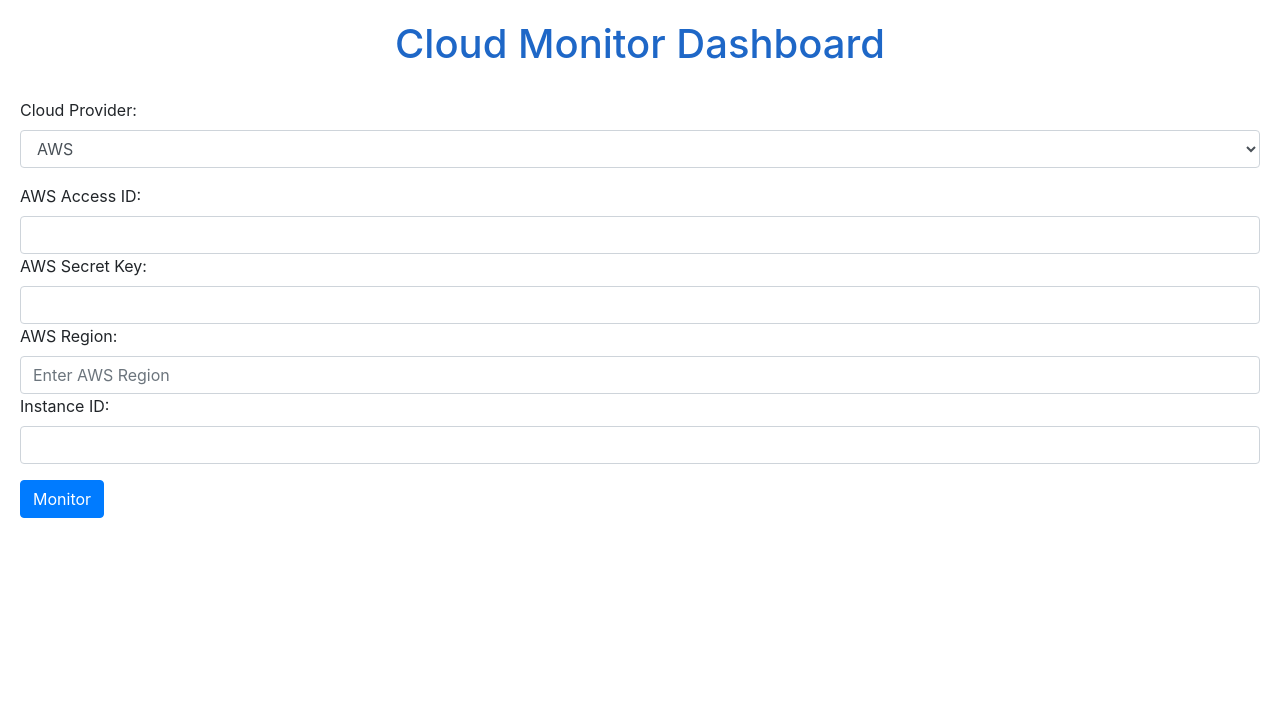
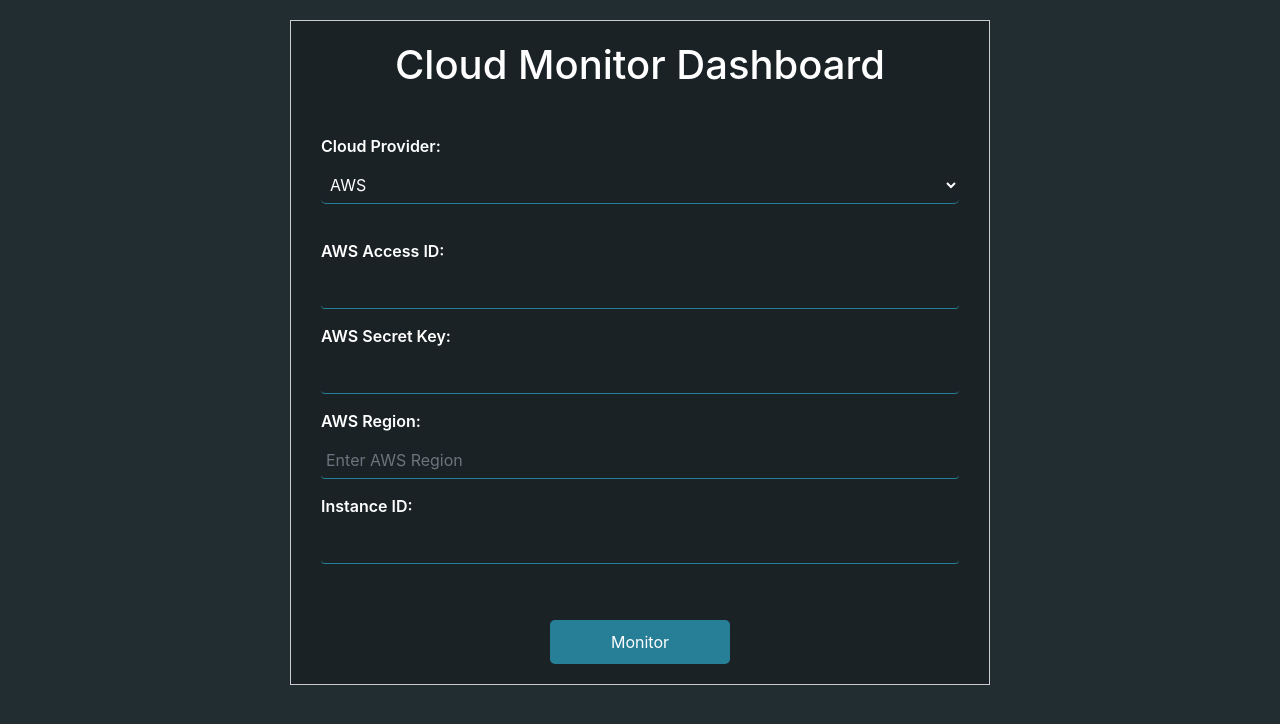
Before and after one commit to roopesh-kumar-sharma/Cloud2monitor, a Flask app: page / in a window 1280 px wide. Shown: the top 724 px of the page. Run offline with Flask 3, Linux system fonts and the light colour scheme; some libraries are stand-ins or nearby versions.

Commit message:
this is aws and azure code.

```diff
--- a/app.py
+++ b/app.py
@@ -2,6 +2,13 @@
 import os
 import boto3
 from datetime import datetime, timedelta, timezone
+import datetime
+import time
+from azure.identity import ClientSecretCredential
+from azure.mgmt.compute import ComputeManagementClient
+from azure.mgmt.monitor import MonitorManagementClient
+from azure.mgmt.monitor.models import Metric
+from azure.mgmt.network import NetworkManagementClient
 
 app = Flask(__name__)
 secret_key = os.urandom(24)
@@ -33,6 +40,19 @@
                 return jsonify({'error': 'Failed to retrieve instance details'}), 500
         else:
             return jsonify({'error': 'Invalid input for AWS'}), 400
+    elif cloud_provider=="azure":
+          azure_subscription_id= request.form.get('azure_subscription_id', '')
+          azure_clinet_id= request.form.get('azure_clinet_id', '')
+          azure_clinet_secret= request.form.get('azure_clinet_secret', '')
+          azure_tenant_id= request.form.get('azure_tenant_id', '')
+          azure_vm_name= request.form.get('azure_vm_name', '')
+          azure_resource_group= request.form.get('azure_resource_group', '')
+
+          if azure_subscription_id and azure_clinet_id and azure_clinet_secret and azure_tenant_id and azure_vm_name and azure_resource_group:
+            cpu_usage, memory_usage_mb = get_azure_metric(azure_tenant_id,azure_clinet_id,azure_clinet_secret,azure_subscription_id,azure_resource_group,azure_vm_name)
+            return jsonify(cpu_usage, memory_usage_mb)
+
+
     else:
         return jsonify({'error': 'Invalid cloud provider'}), 400
 
@@ -132,5 +152,85 @@
         print(f"Error fetching memory utilization: {e}")
         return None
 
+def get_azure_metric(tenant_id,
+client_id,
+client_secret,
+subscription_id,
+resource_group_name,
+vm_name):
+
+# Authenticate with Azure
+    credential = ClientSecretCredential(tenant_id, client_id, client_secret)
+
+# Initialize the ComputeManagementClient
+
+    compute_client = ComputeManagementClient(credential, subscription_id)
+
+# Initialize the MonitorManagementClient
+    monitor_client = MonitorManagementClient(credential, subscription_id)
+
+    # Initialize the NetworkManagementClient
+    network_client = NetworkManagementClient(credential, subscription_id)
+
+    # Fetch VM details
+    vm = compute_client.virtual_machines.get(resource_group_name, vm_name)
+
+    # Fetch the network interface associated with the VM
+    nic_id = vm.network_profile.network_interfaces[0].id
+    nic_name = nic_id.split('/')[-1]
+    nic = network_client.network_interfaces.get(resource_group_name, nic_name)
+
+    # Fetch the public IP address associated with the network interface
+    public_ip_id = nic.ip_configurations[0].public_ip_address.id
+    public_ip_name = public_ip_id.split('/')[-1]
+    public_ip = network_client.public_ip_addresses.get(resource_group_name, public_ip_name)
+
+    # Print the VM name and its public IP address
+    print(f"VM Name: {vm_name}")
+    print(f"Public IP: {public_ip.ip_address}")
+
+    # Continuously monitor CPU and memory metrics in real-time
+    while True:
+        # Fetch CPU and memory metrics
+        metric_definitions = monitor_client.metric_definitions.list(resource_uri=vm.id)
+        cpu_metric = next((m for m in metric_definitions if m.name.value == 'Percentage CPU'), None)
+        memory_metric = next((m for m in metric_definitions if m.name.value == 'Available Memory Bytes'), None)
+
+        if cpu_metric and memory_metric:
+            # Correctly format the timespan
+            end_time = datetime.datetime.utcnow().isoformat()
+            start_time = (datetime.datetime.utcnow() - datetime.timedelta(minutes=5)).isoformat()  # Fetch metrics for the last 5 minutes
+            timespan = f"{start_time}/{end_time}"
+
+            cpu_metrics = monitor_client.metrics.list(
+                resource_uri=vm.id,
+                metricnames=cpu_metric.name.value,
+                timespan=timespan,
+                interval='PT1M',  # Fetch metrics at 1-minute intervals
+                aggregation='Average'
+            )
+            memory_metrics = monitor_client.metrics.list(
+                resource_uri=vm.id,
+                metricnames=memory_metric.name.value,
+                timespan=timespan,
+                interval='PT1M',  # Fetch metrics at 1-minute intervals
+                aggregation='Average'
+            )
+
+            cpu_usage = cpu_metrics.value[0].timeseries[0].data[0].average
+            memory_usage_bytes = memory_metrics.value[0].timeseries[0].data[0].average
+
+            # Convert memory usage to megabytes
+            memory_usage_mb = memory_usage_bytes / (1024 * 1024)
+            return cpu_usage, memory_usage_mb
+            # # Print the CPU and memory usage metrics
+            # print(f"CPU Usage: {cpu_usage:.2f}%")
+            # print(f"Memory Usage: {memory_usage_mb:.2f} MB")
+        else:
+            print("Metrics not found")
+
+        # Wait for 1 minute before fetching metrics again
+        time.sleep(60)
+
 if __name__ == '__main__':
     app.run(debug=True)
--- a/templates/dashboard.html
+++ b/templates/dashboard.html
@@ -1,13 +1,18 @@
 <!-- templates/dashboard.html -->
-
 <!DOCTYPE html>
 <html lang="en">
   <head>
-    <meta charset="UTF-8">
-    <meta name="viewport" content="width=device-width, initial-scale=1.0">
+    <meta charset="UTF-8" />
+    <meta name="viewport" content="width=device-width, initial-scale=1.0" />
     <title>Cloud Monitor Dashboard</title>
-    <link rel="stylesheet" href="https://stackpath.bootstrapcdn.com/bootstrap/4.5.2/css/bootstrap.min.css">
-    <link rel="stylesheet" href="https://cdn.jsdelivr.net/npm/apexcharts@3.30.0/dist/apexcharts.min.css">
+    <link
+      rel="stylesheet"
+      href="https://stackpath.bootstrapcdn.com/bootstrap/4.5.2/css/bootstrap.min.css"
+    />
+    <link
+      rel="stylesheet"
+      href="https://cdn.jsdelivr.net/npm/apexcharts@3.30.0/dist/apexcharts.min.css"
+    />
     <script src="https://code.jquery.com/jquery-3.5.1.slim.min.js"></script>
     <script src="https://cdn.jsdelivr.net/npm/@popperjs/core@2.11.6/dist/umd/popper.min.js"></script>
     <script src="https://stackpath.bootstrapcdn.com/bootstrap/4.5.2/js/bootstrap.min.js"></script>
@@ -15,63 +20,235 @@
     <style>
       body {
         padding: 20px;
+        display: flex;
+        justify-content: center;
+        align-items: center;
       }
       h1 {
         color: #1e67c7;
         margin-bottom: 30px;
         text-decoration: dashed;
       }
+      .monitor-form {
+        display: flex;
+        height: fit-content;
+        padding: 20px;
+      }
+      .form-container {
+        display: flex;
+        flex-direction: column;
+        align-items: center;
+        justify-items: center;
+        border: 1px solid #ccc;
+        padding: 20px;
+        background-color: #1a2226;
+        width: 700px;
+      }
+      .fullflex {
+        width: 100%;
+        display: flex;
+        align-items: start;
+        justify-content: space-between;
+        margin-bottom: 10px;
+        flex-direction: column;
+        color: white;
+        font-size: 16px;
+        font-weight: 400;
+        margin-top: 15px;
+      }
+      .form-group {
+        width: 100%;
+        padding: 10px;
+      }
+      .fullflex input {
+        width: 100%;
+        padding: 5px;
+        border-bottom: 1px solid #267e97;
+        border-top: none;
+        border-left: none;
+        border-right: none;
+        background-color: #1a2226;
+        color: white;
+      }
+      .fullflex input:focus {
+        outline: none;
+        background-color: #1a2226;
+        color: white;
+      }
+      .fullflex select {
+        width: 100%;
+        padding: 5px;
+        border-radius: 5px;
+        border-bottom: 1px solid #267e97;
+        border-top: none;
+        border-left: none;
+        border-right: none;
+        background-color: #1a2226;
+        color: white;
+      }
+      .fullflex label {
+        font-weight: 600;
+      }
+      .c-button {
+        background-color: #267e97;
+        color: white;
+        padding: 10px 20px;
+        border: none;
+        border-radius: 5px;
+        width: 180px;
+        cursor: pointer;
+        margin-top: 20px;
+        float: right;
+      }
+      .c-button:hover {
+        transform: scale(1.1);
+      }
+      .monitor-container {
+        display: none;
+        flex-direction: column;
+        width: 500px;
+        padding: 20px;
+        background-color: #1a2226;
+        color: white;
+        margin-top: 20px;
+      }
+      .btn-container {
+        display: flex;
+        justify-content: space-between;
+        margin-bottom: 20px;
+        gap: 10px;
+      }
     </style>
-
   </head>
-<body>
-    <h1 align="center">Cloud Monitor Dashboard</h1>
-
-    <form id="monitor-form" target="_blank">
-        <div class="form-group">
+  <body style="background-color: #222d32">
+    <form
+      id="monitor-form"
+      class="form-container"
+      target="_blank"
+      style="
+        display: flex;
+        flex-direction: column;
+        align-items: center;
+        justify-items: center;
+      "
+    >
+      <h1 align="center" style="color: white">Cloud Monitor Dashboard</h1>
+      <div class="fullflex" style="padding: 0px 10px">
         <label for="cloud_provider">Cloud Provider:</label>
-            <select id="cloud_provider" name="cloud_provider" class="form-control" required>
+        <select
+          id="cloud_provider"
+          name="cloud_provider"
+          class="form-control"
+          required
+        >
           <option value="aws">AWS</option>
           <option value="azure">Azure</option>
           <option value="gcp">GCP</option>
         </select>
       </div>
-
       <div class="form-group" id="aws-fields">
+        <div class="fullflex">
           <label for="aws_access_key">AWS Access ID:</label>
-            <input type="text" id="aws_access_key" name="aws_access_key" class="form-control" required>
-
+          <input
+            type="text"
+            id="aws_access_key"
+            name="aws_access_key"
+            class="form-control"
+            required
+          />
+        </div>
+        <div class="fullflex">
           <label for="aws_secret_key">AWS Secret Key:</label>
-            <input type="text" id="aws_secret_key" name="aws_secret_key" class="form-control" required>
-
+          <input
+            type="text"
+            id="aws_secret_key"
+            name="aws_secret_key"
+            class="form-control"
+            required
+          />
+        </div>
+        <div class="fullflex">
           <label for="aws_region">AWS Region:</label>
-            <input type="text" id="aws_region" name="aws_region" class="form-control" placeholder="Enter AWS Region" required>
-
+          <input
+            type="text"
+            id="aws_region"
+            name="aws_region"
+            class="form-control"
+            placeholder="Enter AWS Region"
+            required
+          />
+        </div>
+        <div class="fullflex">
           <label for="instance_id">Instance ID:</label>
-            <input type="text" id="instance_id" name="instance_id" class="form-control" required>
+          <input
+            type="text"
+            id="instance_id"
+            name="instance_id"
+            class="form-control"
+            required
+          />
+        </div>
       </div>
 
-        <div class="form-group" id="azure-fields" style="display: none;">
-            <label for="azure_vm_id">Azure VM ID:</label>
-            <input type="text" id="azure_vm_id" name="azure_vm_id" class="form-control">
+      <div class="form-group" id="azure-fields" style="display: none">
+        <div class="fullflex">
+            <div class="fullflex">
+                <label for="azure_subscription_id">Azure Subscription ID :</label>
+                <input type="text" id="azure_subscription_id" name="azure_subscription_id" class="form-control" placeholder="Enter Azure Subscription ID">
 
-            <label for="azure_region">Azure Region:</label>
-            <input type="text" id="azure_region" name="azure_region" class="form-control" placeholder="Enter Azure Region">
+                <label for="azure_clinet_id">Azure Client ID  :</label>
+                <input type="text" id="azure_clinet_id" name="azure_clinet_id" class="form-control" placeholder="Enter Azure Client ID">
+
+                <label for="azure_clinet_secret">Azure Client Secret :</label>
+                <input type="text" id="azure_clinet_secret" name="azure_clinet_secret" class="form-control" placeholder="Enter Azure Client Secret">
+
+                <label for="azure_tenant_id">Azure Tenant ID :</label>
+                <input type="text" id="azure_tenant_id" name="azure_tenant_id" class="form-control" placeholder="Enter Azure Tenant ID">
+
+                <label for="azure_vm_name">Azure VM Name:</label>
+                <input type="text" id="azure_vm_name" name="azure_vm_name" class="form-control" placeholder="">
+
+                <label for="azure_resource_group">Azure Resource Group:</label>
+                <input type="text" id="azure_resource_group" name="azure_resource_group" class="form-control" placeholder="">
+            </div>
         </div>
 
-        <div class="form-group" id="gcp-fields" style="display: none;">
+
+
+      </div>
+
+      <div class="form-group" id="gcp-fields" style="display: none">
         <label for="gcp_project_id">GCP Project ID:</label>
-            <input type="text" id="gcp_project_id" name="gcp_project_id" class="form-control">
+        <input
+          type="text"
+          id="gcp_project_id"
+          name="gcp_project_id"
+          class="form-control"
+        />
 
         <label for="gcp_instance_id">GCP Instance ID:</label>
-            <input type="text" id="gcp_instance_id" name="gcp_instance_id" class="form-control">
+        <input
+          type="text"
+          id="gcp_instance_id"
+          name="gcp_instance_id"
+          class="form-control"
+        />
       </div>
 
-        <button type="button" onclick="monitor_instance()" class="btn btn-primary">Monitor</button>
+      <button type="button" onclick="monitor_instance()" class="c-button">
+        Monitor
+      </button>
     </form>
-
+    <div class="monitor-container" id="monitor-containerid">
+      <div class="btn-container">
+        <button class="c-button" type="button" onclick="go_back()">
+          Go Back
+        </button>
+        <button class="c-button">Compare Metric</button>
+      </div>
       <div id="monitor-results" class="mt-4">
         <!-- Real-time monitoring results will be displayed here -->
+      </div>
     </div>
 
     <div id="chart"></div>
@@ -81,43 +258,64 @@
     <script src="https://cdn.jsdelivr.net/npm/apexcharts@3.30.0/dist/apexcharts.min.js"></script>
     <script>
       let intervalId;
-
+      let goback=false;
       function monitor_instance() {
-            const form = document.getElementById('monitor-form');
-            const cloudProvider = form.elements['cloud_provider'].value;
+        clearInterval(intervalId);
+        const form = document.getElementById("monitor-form");
+        const cloudProvider = form.elements["cloud_provider"].value;
         const formData = new FormData();
 
         // Add common fields to formData
-            formData.append('cloud_provider', cloudProvider);
-            formData.append('instance_id', form.elements['instance_id'].value);
+        formData.append("cloud_provider", cloudProvider);
 
         // Add cloud provider-specific fields to formData
-            if (cloudProvider === 'aws') {
-                formData.append('aws_access_key', form.elements['aws_access_key'].value);
-                formData.append('aws_secret_key', form.elements['aws_secret_key'].value);
-                formData.append('aws_region', form.elements['aws_region'].value);
-            } else if (cloudProvider === 'azure') {
-                formData.append('azure_vm_id', form.elements['azure_vm_id'].value);
-                formData.append('azure_region', form.elements['azure_region'].value);
-            } else if (cloudProvider === 'gcp') {
-                formData.append('gcp_project_id', form.elements['gcp_project_id'].value);
-                formData.append('gcp_instance_id', form.elements['gcp_instance_id'].value);
+        if (cloudProvider === "aws") {
+            formData.append("instance_id", form.elements["instance_id"].value);
+          formData.append(
+            "aws_access_key",
+            form.elements["aws_access_key"].value
+          );
+          formData.append(
+            "aws_secret_key",
+            form.elements["aws_secret_key"].value
+          );
+          formData.append("aws_region", form.elements["aws_region"].value);
+        } else if (cloudProvider === "azure") {
+          formData.append("azure_subscription_id", form.elements["azure_subscription_id"].value);
+          formData.append("azure_clinet_id", form.elements["azure_clinet_id"].value);
+          formData.append("azure_clinet_secret", form.elements["azure_clinet_secret"].value);
+          formData.append("azure_tenant_id", form.elements["azure_tenant_id"].value);
+          formData.append("azure_vm_name", form.elements["azure_vm_name"].value);
+          formData.append("azure_resource_group", form.elements["azure_resource_group"].value);
+        } else if (cloudProvider === "gcp") {
+          formData.append(
+            "gcp_project_id",
+            form.elements["gcp_project_id"].value
+          );
+          formData.append(
+            "gcp_instance_id",
+            form.elements["gcp_instance_id"].value
+          );
         }
+        const updateIntervalSeconds = 5;
 
-            const updateIntervalSeconds = 5;
 
         if (intervalId) {
           clearInterval(intervalId);
+
         }
+        console.log(goback, intervalId)
 
         intervalId = setInterval(() => {
-                fetch('/monitor', {
-                    method: 'POST',
-                    body: formData
+          fetch("/monitor", {
+            method: "POST",
+            body: formData,
           })
-                .then(response => response.json())
-                .then(data => {
-                    const resultsDiv = document.getElementById('monitor-results');
+            .then((response) => response.json())
+            .then((data) => {
+                document.getElementById("monitor-form").style.display="none";
+                document.getElementById("monitor-containerid").style.display = "flex";
+              const resultsDiv = document.getElementById("monitor-results");
               resultsDiv.innerHTML = `
                         <p>Instance ID: ${data.instance_id}</p>
                         <p>Uptime: ${data.uptime}</p>
@@ -128,62 +326,74 @@
 
               // Display CPU metric in a chart
               displayCpuChart(data.cpu_utilization);
+            })
+            .catch((error) => {
+              console.error("Error:", error);
+            });
+        }, updateIntervalSeconds * 1000);
 
-                })
-                .catch(error => {
-                    console.error('Error:', error);
-                });
-
-            }, updateIntervalSeconds * 1000);
       }
 
       function displayCpuChart(cpuUtilization) {
         const options = {
           chart: {
-                type: 'line', // Change type to line
-                height: '300', // Set the height of the chart
-                width: '500',  // Set the width of the chart
+            type: "line", // Change type to line
+            height: "300", // Set the height of the chart
+            width: "500", // Set the width of the chart
           },
-            series: [{
-                name: 'CPU Utilization',
-                data: [cpuUtilization.replace('%', '')], // Convert CPU utilization to numeric value
-            }],
+          series: [
+            {
+              name: "CPU Utilization",
+              data: [cpuUtilization.replace("%", "")], // Convert CPU utilization to numeric value
+            },
+          ],
           xaxis: {
-                categories: ['Current'], // Set x-axis categories, e.g., "Current"
+            categories: ["Current"], // Set x-axis categories, e.g., "Current"
           },
           yaxis: {
             title: {
-                    text: 'CPU Utilization (%)' // Set y-axis title
-                }
+              text: "CPU Utilization (%)", // Set y-axis title
+            },
           },
         };
 
-        const chart = new ApexCharts(document.getElementById('chart'), options);
+        const chart = new ApexCharts(document.getElementById("chart"), options);
         chart.render();
       }
 
+      function go_back() {
+        clearInterval(intervalId);
+        intervalId=null;
+        document.getElementById("monitor-form").reset();
+        document.getElementById("monitor-form").style.display="flex";
+        document.getElementById("monitor-containerid").style.display = "none";
+        // document.getElementById("monitor-results").style.display="none";
+      }
+
       // Show/hide specific fields based on selection
-        document.getElementById('cloud_provider').addEventListener('change', function() {
-            const awsFields = document.getElementById('aws-fields');
-            const azureFields = document.getElementById('azure-fields');
-            const gcpFields = document.getElementById('gcp-fields');
+      document
+        .getElementById("cloud_provider")
+        .addEventListener("change", function () {
+          const awsFields = document.getElementById("aws-fields");
+          const azureFields = document.getElementById("azure-fields");
+          const gcpFields = document.getElementById("gcp-fields");
 
-            if (this.value === 'aws') {
-                awsFields.style.display = 'block';
-                azureFields.style.display = 'none';
-                gcpFields.style.display = 'none';
-            } else if (this.value === 'azure') {
-                awsFields.style.display = 'none';
-                azureFields.style.display = 'block';
-                gcpFields.style.display = 'none';
-            } else if (this.value === 'gcp') {
-                awsFields.style.display = 'none';
-                azureFields.style.display = 'none';
-                gcpFields.style.display = 'block';
+          if (this.value === "aws") {
+            awsFields.style.display = "block";
+            azureFields.style.display = "none";
+            gcpFields.style.display = "none";
+          } else if (this.value === "azure") {
+            awsFields.style.display = "none";
+            azureFields.style.display = "block";
+            gcpFields.style.display = "none";
+          } else if (this.value === "gcp") {
+            awsFields.style.display = "none";
+            azureFields.style.display = "none";
+            gcpFields.style.display = "block";
           } else {
-                awsFields.style.display = 'none';
-                azureFields.style.display = 'none';
-                gcpFields.style.display = 'none';
+            awsFields.style.display = "none";
+            azureFields.style.display = "none";
+            gcpFields.style.display = "none";
           }
         });
     </script>
```
Also changed, not shown: templates/index.js (added, +112 -0 lines). Lines whose indentation alone changed are shown as unchanged.
